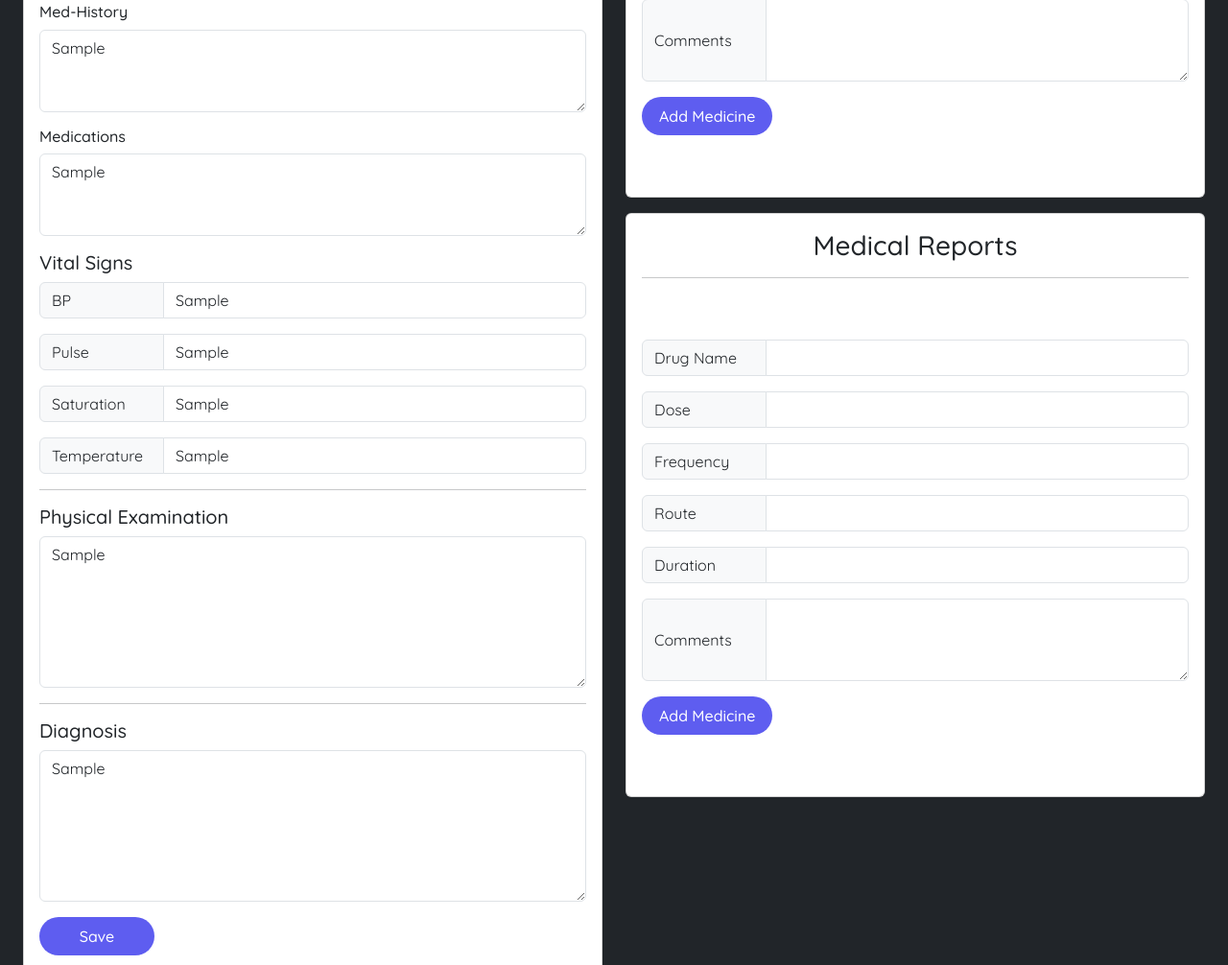
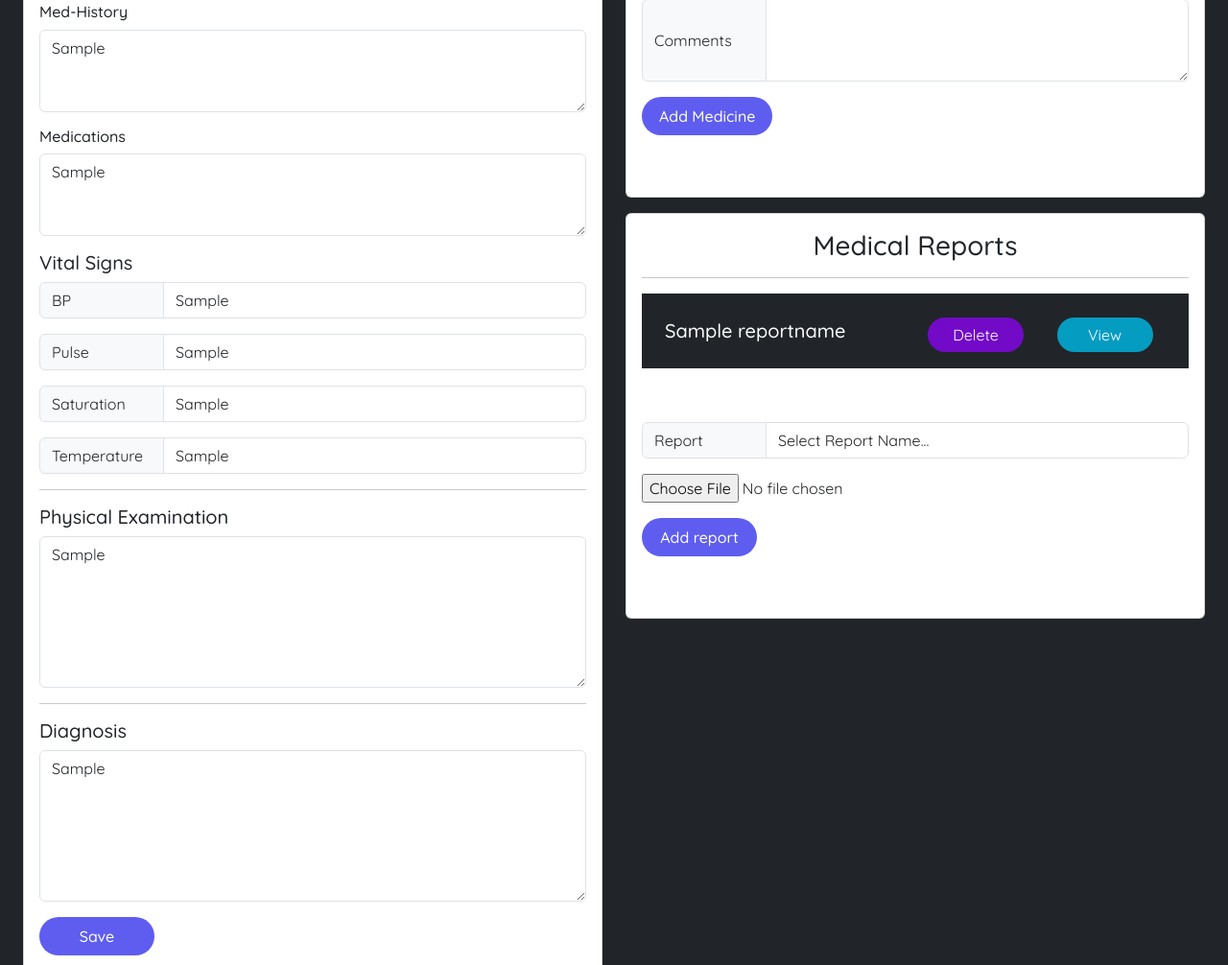
Before and after one commit to EbyChacko/true-care, a Django app: page /doctor_appointment_details/1/ in a window 1280 px wide. Shown: the part 1101-2107 px from the top of the page at 96% size. Run offline with Django 5.2, Linux system fonts and the light colour scheme; tables that the repository leaves empty hold one stand-in row (values such as "Sample post"); parts of the project's set-up code (start-up, migrations or seed data) failed here and were passed over; some libraries are stand-ins or nearby versions.

Commit message:
add medical report form and view, delete options

```diff
--- a/home/forms.py
+++ b/home/forms.py
@@ -1,5 +1,5 @@
 from django import forms
-from .models import CustomerMessage, Patient, PersonalDetail,  booking, Doctor, DoctorDiagnosis, Prescription
+from .models import CustomerMessage, Patient, PersonalDetail,  booking, Doctor, DoctorDiagnosis, Prescription, MedicalReport
 
 #form fo the customer message in the contact.html
 class CustomerMessageForm(forms.ModelForm):
@@ -59,3 +59,12 @@
     class Meta:
         model = Prescription
         fields = ['drug_name', 'dose', 'frequency', 'route', 'quantity', 'comment',]
+
+
+class MedicalReportForm(forms.ModelForm):
+    class Meta:
+        model = MedicalReport
+        fields = ['report_name', 'report']
+        widgets = {
+            'report': forms.FileInput(attrs={'accept': '.pdf,.jpg,.jpeg'}),
+        }
--- a/home/urls.py
+++ b/home/urls.py
@@ -27,4 +27,5 @@
     path('patient_appointments/', views.patient_appointments, name='patient_appointments'),
     path('doctor_appointment_details/<int:id>/', views.doctor_appointment_details, name='doctor_appointment_details'),
     path('delete_prescription/<int:prescription_id>/', views.delete_prescription, name='delete_prescription'),
+    path('delete_medical_report/<int:medical_report_id>/', views.delete_medical_report, name='delete_medical_report'),
 ]
--- a/home/views.py
+++ b/home/views.py
@@ -8,8 +8,8 @@
 from django.views import generic, View
 from django.http import HttpResponseRedirect, JsonResponse
 from django.urls import reverse_lazy, reverse
-from .models import Department, Patient, Doctor, PersonalDetail, booking, DoctorDiagnosis, Prescription
-from .forms import CustomerMessageForm,  PersonalDetailForm, PatientForm, BookingForm, UploadPictureForm, DoctorForm, DiagnosisForm, PrescriptionForm
+from .models import Department, Patient, Doctor, PersonalDetail, booking, DoctorDiagnosis, Prescription, MedicalReport, ReportNames
+from .forms import CustomerMessageForm,  PersonalDetailForm, PatientForm, BookingForm, UploadPictureForm, DoctorForm, DiagnosisForm, PrescriptionForm, MedicalReportForm
 # Create your views here.
 
 def base_view(request):
@@ -380,6 +380,7 @@
     if request.method == 'POST':
         diagnosis_form = DiagnosisForm(request.POST, instance=diagnosis_instance)
         prescription_form = PrescriptionForm(request.POST)
+        medical_report_form = MedicalReportForm(request.POST, request.FILES)
 
         if diagnosis_form.is_valid():
             diagnosis_instance = diagnosis_form.save(commit=False)
@@ -394,11 +395,20 @@
             prescription.booking = appointment
             prescription.save()
             return redirect('doctor_appointment_details', id=id)
+
+        if medical_report_form.is_valid():
+            medicai_report = medical_report_form.save(commit=False)
+            medicai_report.booking = appointment
+            medicai_report.save()
+            return redirect('doctor_appointment_details', id=id)
     else:
         diagnosis_form = DiagnosisForm(initial=initial_diagnosis_data)
         prescription_form = PrescriptionForm()
+        medical_report_form = MedicalReportForm()
 
     prescriptions = Prescription.objects.filter(booking=appointment)
+    medical_reports = MedicalReport.objects.filter(booking=appointment)
+    report_names = ReportNames.objects.all()
 
     return render(request, 'doctor_appointment_detail.html', {
         'personal_detail': personal_detail,
@@ -407,10 +417,20 @@
         'now': now,
         'diagnosis_form': diagnosis_form,
         'prescriptions': prescriptions,
+        'medical_reports': medical_reports,
+        'report_names': report_names,
     })
+
 
 def delete_prescription(request, prescription_id):
     prescription = get_object_or_404(Prescription, pk=prescription_id)
     appointment_id = prescription.booking.id
     prescription.delete()
     return redirect('doctor_appointment_details', id=appointment_id)
+
+
+def delete_medical_report(request, medical_report_id):
+    medical_report = get_object_or_404(MedicalReport, pk=medical_report_id)
+    appointment_id = medical_report.booking.id
+    medical_report.delete()
+    return redirect('doctor_appointment_details', id=appointment_id)
--- a/templates/doctor_appointment_detail.html
+++ b/templates/doctor_appointment_detail.html
@@ -149,7 +149,9 @@
                                     {% for prescription in prescriptions %}
                                     <div class="row bg-dark text-center text-white p-2 m-2 mx-auto">
                                         <div class="row d-flex mx-auto align-items-center justify-content-center pt-2">
-                                                <div class="col-12 p-2 border"><h5>{{ prescription.drug_name }}</h5></div>
+                                            <div class="col-12 p-2 border">
+                                                <h5>{{ prescription.drug_name }}</h5>
+                                            </div>
                                             <div class="col-4 p-2 border">{{ prescription.dose }}</div>
                                             <div class="col-4 p-2 border">{{ prescription.frequency }}</div>
                                             <div class="col-4 p-2 border">{{ prescription.route }}</div>
@@ -222,21 +224,20 @@
                                 <hr>
                                 <!-- <div class="row"> -->
                                     <div class="col-12">
-                                        {% for report in reports %}
-                                        <div class="row bg-dark text-center text-white p-2 m-2 mx-auto">
-                                            <div class="row d-flex mx-auto align-items-center justify-content-center pt-2">
-                                                <div class="col-12 p-2 border"><h5>{{ prescription.drug_name }}</h5></div>
-                                                <div class="col-4 p-2 border">{{ prescription.dose }}</div>
-                                                <div class="col-4 p-2 border">{{ prescription.frequency }}</div>
-                                                <div class="col-4 p-2 border">{{ prescription.route }}</div>
-                                                <div class="col-6 p-2 border">{{ prescription.quantity }}</div>
-                                                <div class="col-6 p-2 border">{{ prescription.comment }}</div>
-                                                <div class="col-4 p-2">
-                                                    <form action="{% url 'delete_prescription' prescription.id %}"
-                                                        method="post">
+                                        {% for report in medical_reports %}
+                                        <div class="row bg-dark text-center text-white p-1 m-2 mx-auto">
+                                            <div class="row d-flex mx-auto text-start align-items-center justify-content-start pt-2">
+                                                <div class="col-4 col-md-6 col-lg-4 col-xl-6 p-2">
+                                                    <h5>{{ report.report_name }}</h5>
+                                                </div>
+                                                <div class="col-4 col-md-3 col-lg-4 col-xl-3 p-2">
+                                                    <form action="{% url 'delete_medical_report' report.id %}" method="post">
                                                         {% csrf_token %}
-                                                        <button type="submit" class="button3">Delete</button>
+                                                        <button type="submit" class="btn button3">Delete</button>
                                                     </form>
+                                                </div>
+                                                <div class="col-4 col-md-3 col-lg-4 col-xl-3 p-2">
+                                                    <a href="#" class="btn button2" onclick="viewReport('{{ report.report.url }}')">View</a>
                                                 </div>
                                             </div>
                                         </div>
@@ -247,47 +248,24 @@
                                     enctype="multipart/form-data">
                                     {% csrf_token %}
                                     <div class="input-group mb-3">
-                                        <span class="input-group-text" id="" style="width:130px">Drug Name</span>
-                                        <input type="text" name="drug_name" value="" class="form-control"
-                                            id="drug_name">
+                                        <span class="input-group-text" style="width:130px">Report</span>
+                                        <select name="report_name" id="report_name" value="" class="form-control"
+                                            required>
+                                            <option value="">Select Report Name...</option>
+                                            {% for report_name in report_names %}
+                                            <option value="{{ report_name.pk }}">{{ report_name.report_name }}</option>
+                                            {% endfor %}
+                                        </select>
+                                    </div>
+                                    <div class="input-group mb-3">
+                                        <input type="file" id="report" name="report" accept="image/*,.pdf" />
                                     </div>
                                     <p id="drug_nameError" style="color: red; visibility: hidden;" class="text-start">
                                     </p>
-                                    <div class="input-group mb-3">
-                                        <span class="input-group-text" id="" style="width:130px">Dose</span>
-                                        <input type="text" name="dose" value="" class="form-control" id="dose">
-                                    </div>
-                                    <p id="doseError" style="color: red; visibility: hidden;" class="text-start">
-                                    </p>
-                                    <div class="input-group mb-3">
-                                        <span class="input-group-text" id="" style="width:130px">Frequency</span>
-                                        <input type="text" name="frequency" value="" class="form-control"
-                                            id="frequency">
-                                    </div>
-                                    <p id="frequencyError" style="color: red; visibility: hidden;" class="text-start">
-                                    </p>
-                                    <div class="input-group mb-3">
-                                        <span class="input-group-text" id="" style="width:130px">Route</span>
-                                        <input type="text" name="route" value="" class="form-control" id="route">
-                                    </div>
-                                    <p id="routeError" style="color: red; visibility: hidden;" class="text-start">
-                                    </p>
-                                    <div class="input-group mb-3">
-                                        <span class="input-group-text" id="" style="width:130px">Duration</span>
-                                        <input type="text" name="quantity" value="" class="form-control" id="quantity">
-                                    </div>
-                                    <p id="quantityError" style="color: red; visibility: hidden;" class="text-start">
-                                    </p>
-                                    <div class="input-group mb-3">
-                                        <span class="input-group-text" id="" style="width:130px">Comments</span>
-                                        <textarea name="comment" cols="50" rows="3" class="form-control"
-                                            id="comment"></textarea>
-                                    </div>
-
                                     {% if redirect_field_value %}
                                     <input type="hidden" name="prescription_submit" value="1" />
                                     {% endif %}
-                                    <input type="submit" class="btn button" value="Add Medicine">
+                                    <input type="submit" class="btn button" value="Add report">
                                 </form>
 
                             </div>
@@ -300,6 +278,12 @@
     </div>
 </div>
 
+<script>
 
+function viewReport(reportUrl) {
+    var newWindow = window.open(reportUrl, '_blank');
+    newWindow.focus();
+}
+</script>
 
 {% endblock %}
```
Also changed, not shown: home/admin.py (+14 -1 lines), home/models.py (+9 -6 lines), home/migrations/0006_reportnames_medicalreport.py (added), home/migrations/0007_alter_medicalreport_report_name.py (added), home/migrations/0008_alter_medicalreport_report.py (added), static/js/script.js (line endings or trailing spaces). Lines whose indentation alone changed are shown as unchanged.
